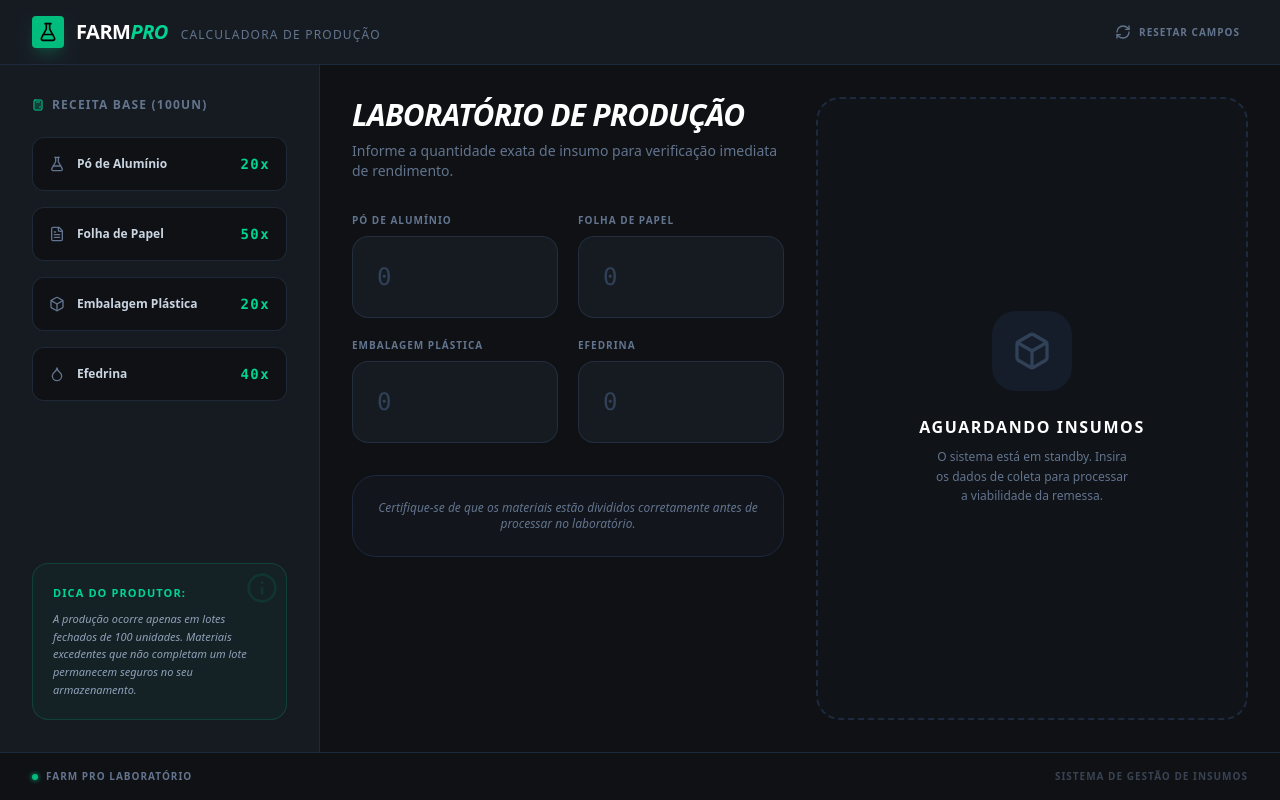
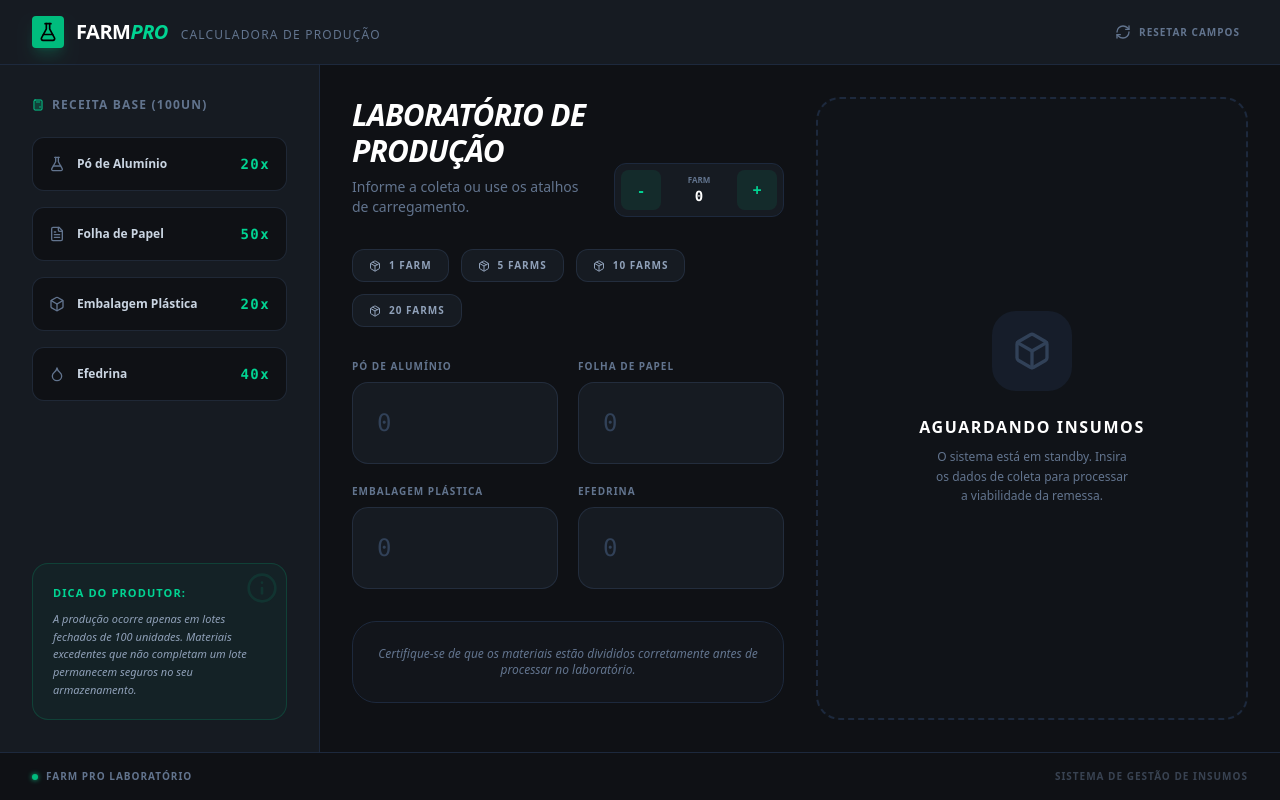
Before and after one commit to arthr/methlab-calculator-rp, a React (Vite) app: page / in a window 1280 px wide. Built offline with nearby package versions, Linux system fonts and the light colour scheme.

Commit message:
Enhance App component: implement batch adjustment and manual input tracking for quantities, update UI for batch presets, and improve input handling logic.

```diff
--- a/src/App.tsx
+++ b/src/App.tsx
@@ -50,12 +50,72 @@ export default function App() {
     plastic: '',
     ephedrine: '',
   });
+  const [manuallyEdited, setManuallyEdited] = useState<Set<ItemKey>>(new Set());
+  const [lastEditedKey, setLastEditedKey] = useState<ItemKey | null>(null);
 
   const [activeInput, setActiveInput] = useState<ItemKey | 'none'>('none');
 
+  const applyBatchesPreset = (num: number) => {
+    const nextQuantities = (Object.keys(REQUIREMENTS) as ItemKey[]).reduce((acc, k) => {
+      acc[k] = (num * REQUIREMENTS[k]).toString();
+      return acc;
+    }, {} as Record<ItemKey, string>);
+
+    setQuantities(nextQuantities);
+    setManuallyEdited(new Set());
+  };
+
+  const adjustBatches = (delta: number) => {
+    const currentBatches = calculation?.batches || 0;
+    const next = Math.max(0, currentBatches + delta);
+    applyBatchesPreset(next);
+  };
+
   const handleInputChange = (key: ItemKey, value: string) => {
     if (value !== '' && !/^\d+$/.test(value)) return;
-    setQuantities(prev => ({ ...prev, [key]: value }));
+
+    setQuantities(prev => {
+      const nextManuallyEdited = new Set(manuallyEdited);
+      if (value === '') {
+        nextManuallyEdited.delete(key);
+      } else {
+        nextManuallyEdited.add(key);
+      }
+
+      const nextQuantities = { ...prev, [key]: value };
+
+      // Determine target batches from all manual inputs
+      const manualKeys = (Object.keys(REQUIREMENTS) as ItemKey[]).filter(k =>
+        nextManuallyEdited.has(k) && nextQuantities[k] !== '' && parseInt(nextQuantities[k]) >= 0
+      );
+
+      let targetBatches = 0;
+      if (manualKeys.length > 0) {
+        // If multiple manual inputs, target is driven by the bottleneck to show surplus
+        // If only one, target is driven by that one to show requirements
+        if (manualKeys.length === 1) {
+          const k = manualKeys[0];
+          targetBatches = Math.floor(parseInt(nextQuantities[k]) / REQUIREMENTS[k]);
+        } else {
+          targetBatches = manualKeys.reduce((min, k) => {
+            const b = Math.floor(parseInt(nextQuantities[k]) / REQUIREMENTS[k]);
+            return b < min ? b : min;
+          }, Infinity);
+        }
+      }
+
+      // Update non-manual ones to match target batches
+      (Object.keys(REQUIREMENTS) as ItemKey[]).forEach(k => {
+        if (!nextManuallyEdited.has(k)) {
+          nextQuantities[k] = (manualKeys.length > 0 && targetBatches >= 0)
+            ? (targetBatches * REQUIREMENTS[k]).toString()
+            : '';
+        }
+      });
+
+      setManuallyEdited(nextManuallyEdited);
+      return nextQuantities;
+    });
   };
 
   const clearAll = () => {
@@ -65,6 +125,8 @@ export default function App() {
       plastic: '',
       ephedrine: '',
     });
+    setManuallyEdited(new Set());
+    setLastEditedKey(null);
     setActiveInput('none');
   };
 
@@ -198,9 +260,44 @@ export default function App() {
 
               {/* Inputs */}
               <section className="space-y-8">
-                <div>
-                  <h1 className="text-3xl font-black text-white italic tracking-tight mb-2 uppercase">Laboratório de Produção</h1>
-                  <p className="text-slate-500 text-sm font-medium">Informe a quantidade exata de insumo para verificação imediata de rendimento.</p>
+                <div className="flex flex-col sm:flex-row sm:items-end justify-between gap-4">
+                  <div>
+                    <h1 className="text-3xl font-black text-white italic tracking-tight mb-2 uppercase">Laboratório de Produção</h1>
+                    <p className="text-slate-500 text-sm font-medium">Informe a coleta ou use os atalhos de carregamento.</p>
+                  </div>
+
+                  {/* Farm Presets */}
+                  <div className="flex items-center gap-2 bg-[#161b22] p-1.5 rounded-xl border border-slate-800">
+                    <button
+                      onClick={() => adjustBatches(-1)}
+                      className="w-10 h-10 flex items-center justify-center rounded-lg bg-emerald-500/10 hover:bg-emerald-500/20 text-emerald-400 font-bold transition-all active:scale-95"
+                    >
+                      -
+                    </button>
+                    <div className="px-3 text-center min-w-[60px]">
+                      <p className="text-[8px] font-black text-slate-500 uppercase">Farm</p>
+                      <p className="text-sm font-mono font-bold text-white">{calculation?.batches || 0}</p>
+                    </div>
+                    <button
+                      onClick={() => adjustBatches(1)}
+                      className="w-10 h-10 flex items-center justify-center rounded-lg bg-emerald-500/10 hover:bg-emerald-500/20 text-emerald-400 font-bold transition-all active:scale-95"
+                    >
+                      +
+                    </button>
+                  </div>
+                </div>
+
+                <div className="flex flex-wrap gap-3">
+                  {[1, 5, 10, 20].map(n => (
+                    <button
+                      key={n}
+                      onClick={() => applyBatchesPreset(n)}
+                      className="px-4 py-2 bg-[#161b22] border border-slate-700/50 rounded-xl text-[10px] font-black text-slate-400 uppercase tracking-widest hover:border-emerald-500 hover:text-emerald-400 transition-all active:scale-95 flex items-center gap-2"
+                    >
+                      <Package className="w-3 h-3" />
+                      {n} {n === 1 ? 'Farm' : 'Farms'}
+                    </button>
+                  ))}
                 </div>
 
                 <div className="grid grid-cols-1 sm:grid-cols-2 gap-5 mb-8">
@@ -231,7 +328,7 @@ export default function App() {
                               onFocus={() => setActiveInput(key)}
                               onBlur={() => setActiveInput('none')}
                               onChange={(e) => handleInputChange(key, e.target.value)}
-                              placeholder={calculation && calculation.needed[key] > 0 ? `Necessário: ${calculation.needed[key]}` : "0"}
+                              placeholder="0"
                               className={`w-full bg-[#161b22] border p-6 rounded-2xl text-2xl font-mono text-white outline-none transition-all placeholder:text-slate-700 ${
                                   activeInput === key
                                   ? 'border-emerald-500 ring-4 ring-emerald-500/10 shadow-[0_0_15px_rgba(16,185,129,0.1)]'
@@ -240,22 +337,9 @@ export default function App() {
                                   : 'border-slate-700/50 focus:border-emerald-500'
                               }`}
                           />
-                          {calculation && calculation.needed[key] > 0 && !hasValue && (
-                             <div className="absolute right-4 top-1/2 -translate-y-1/2 pointer-events-none">
-                                <button
-                                  onClick={(e) => {
-                                    e.preventDefault();
-                                    handleInputChange(key, calculation.needed[key].toString());
-                                  }}
-                                  className="px-2 py-1 bg-emerald-500/10 hover:bg-emerald-500/20 border border-emerald-400/20 rounded text-[9px] font-black text-emerald-400 uppercase tracking-tighter transition-colors pointer-events-auto"
-                                >
-                                  Auto-Fill
-                                </button>
-                             </div>
-                          )}
                           {hasValue && (
                             <div className="absolute right-4 top-1/2 -translate-y-1/2 opacity-20 capitalize text-[10px] font-bold text-slate-400 pointer-events-none">
-                                possuído
+                                {manuallyEdited.has(key) ? 'possuído' : 'auto-fill'}
                             </div>
                           )}
                         </div>
```
